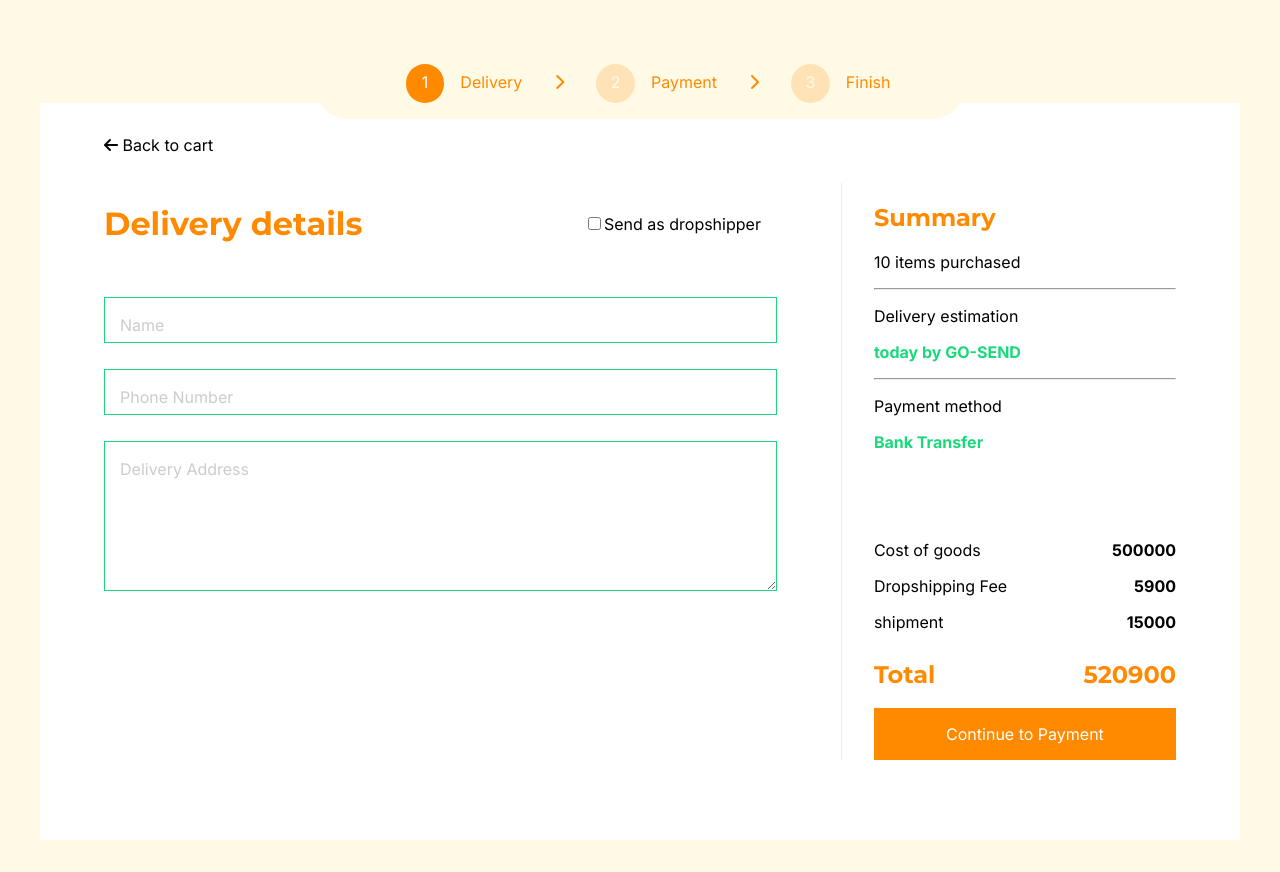
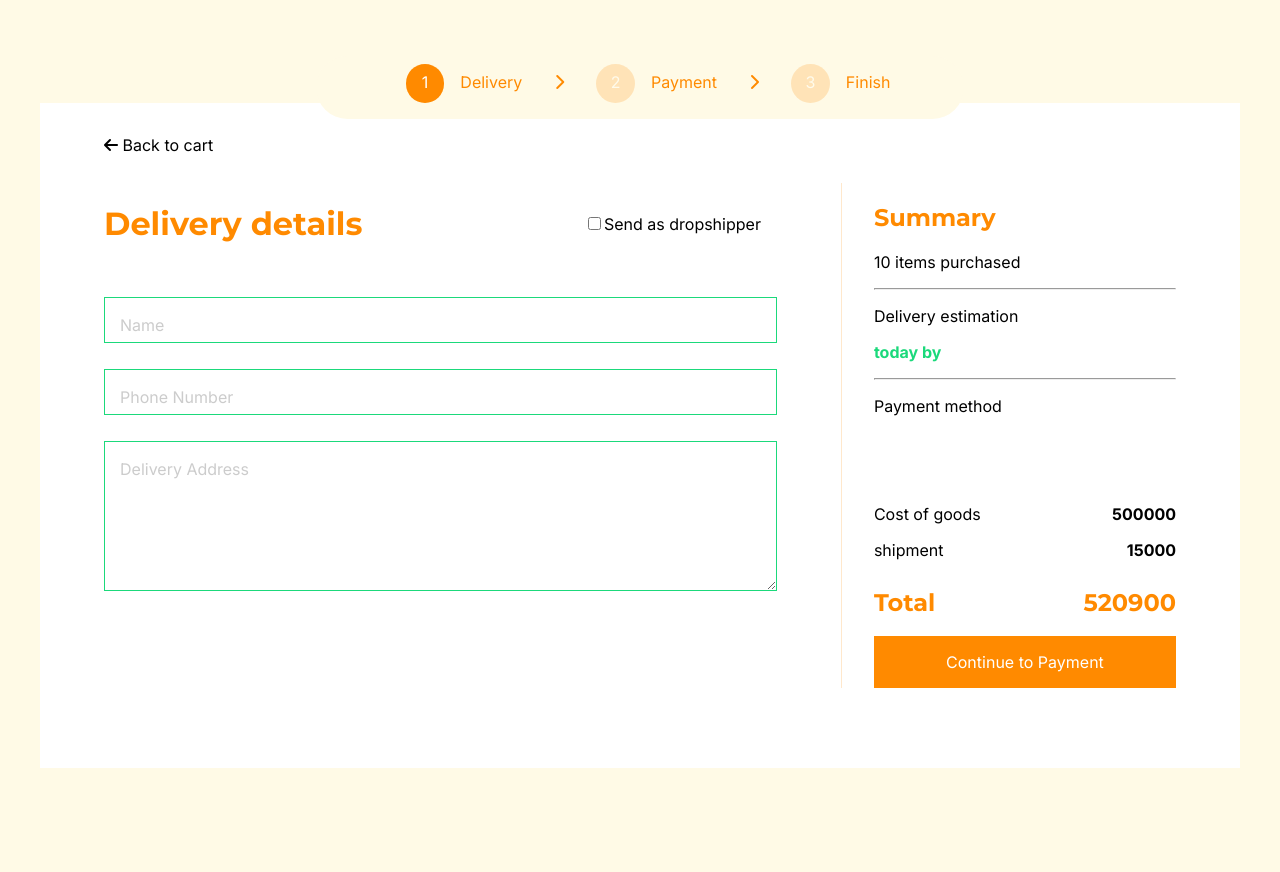
Before and after one commit to airaciv/checkout-page, a React (Create React App) app: page / in a window 1280 px wide. After the commit the page ends 800 px from the top, so only its background shows below. Built offline with nearby package versions, Linux system fonts and the light colour scheme.

Commit message:
save orderID in form data and change summary component based on payment method

```diff
--- a/src/components/App.js
+++ b/src/components/App.js
@@ -143,23 +143,20 @@ function App() {
     defaultValues: data,
   });
 
-  const { handleSubmit, setValue, register } = useFormReturn;
+  const { handleSubmit } = useFormReturn;
 
   const onSubmit = (data) => {
     localStorage.setItem("data", JSON.stringify(data));
     if (step < 3) {
       setStep(step + 1);
-      if (step === 2) {
-        setValue("orderID", orderID);
-      }
     }
   };
 
   //Delivery and Payment Options
   const deliveryOptions = [
-    { name: "GO-SEND", shipmentFee: 15000 },
-    { name: "JNE", shipmentFee: 9000 },
-    { name: "Personal Courier", shipmentFee: 29000 },
+    { name: "GO-SEND", shipmentFee: 15000, deliveryEstimate: "today" },
+    { name: "JNE", shipmentFee: 9000, deliveryEstimate: "2 days" },
+    { name: "Personal Courier", shipmentFee: 29000, deliveryEstimate: "1 day" },
   ];
 
   const paymentOptions = [
@@ -175,6 +172,7 @@ function App() {
       useFormReturn={useFormReturn}
       deliveryOptions={deliveryOptions}
       paymentOptions={paymentOptions}
+      orderID={orderID}
     />,
     <Finish useFormReturn={useFormReturn} orderID={orderID} />,
   ][step - 1];
@@ -194,10 +192,12 @@ function App() {
         <ContentContainer>
           {content} {/* Display content based on step counter */}
         </ContentContainer>
-        {/* Need to be able to save orderID in form data, still need fixing */}
-        <input type="hidden" {...register("orderID")}></input>
         {/* Passing over function to submit form on button click */}
-        <Summary onClick={handleSubmit(onSubmit)} step={step} />
+        <Summary
+          onClick={handleSubmit(onSubmit)}
+          step={step}
+          useFormReturn={useFormReturn}
+        />
       </Container>
     </div>
   );
--- a/src/components/Finish.jsx
+++ b/src/components/Finish.jsx
@@ -21,11 +21,14 @@ const BackButton = styled.div`
 `;
 
 function Finish({ useFormReturn, orderID, ...restProps }) {
+  const { watch } = useFormReturn;
+  const watchOrderID = watch("orderID");
+
   return (
     <Thankyou>
       <h1>Thank you</h1>
       <p>
-        <strong>Order ID: {orderID}</strong>
+        <strong>Order ID: {watchOrderID}</strong>
       </p>
       <p>Your order will be delivered today with GO-SEND</p>
       <BackButton>
--- a/src/components/Options.jsx
+++ b/src/components/Options.jsx
@@ -19,6 +19,7 @@ function Options({
   useFormReturn,
   deliveryOptions,
   paymentOptions,
+  orderID,
   ...restProps
 }) {
   //React hook form
@@ -84,12 +85,15 @@ function Options({
                 type="hidden"
                 {...register("paymentName", { required: true })}
               ></input>
+              {/* To save orderID in form data */}
+              <input type="hidden" {...register("orderID")}></input>
               <button
                 style={buttonStyle}
                 type="button"
                 onClick={() => {
                   setValue("paymentName", option.name);
                   setValue("comment", option.comment);
+                  setValue("orderID", orderID);
                 }}
               >
                 {option.name}
--- a/src/components/Summary.jsx
+++ b/src/components/Summary.jsx
@@ -43,19 +43,26 @@ const Cost = styled.div`
   }
 `;
 
-function Summary({ step, deliveryOptions, ...restProps }) {
+function Summary({ step, deliveryOptions, useFormReturn, ...restProps }) {
+  const { watch } = useFormReturn;
+  const watchIsDropship = watch("isDropship");
+  const watchCurrentShipment = watch("shipmentName");
+  const watchCurrentPayment = watch("paymentName");
+
   const cost = {
     costOfGood: 500000,
     dropshippingFee: 5900,
     deliveryFee: 15000,
   };
 
+  const deliveryEstimate = "today";
+
   // Generate proceed button based on step number
   let proceedButton = null;
   if (step <= 1) {
     proceedButton = "Continue to Payment";
   } else if (step === 2) {
-    proceedButton = "Pay with e-Wallet";
+    proceedButton = "Pay with " + watchCurrentPayment;
   }
 
   return (
@@ -65,10 +72,12 @@ function Summary({ step, deliveryOptions, ...restProps }) {
       <p>10 items purchased</p>
       <hr />
       <p>Delivery estimation</p>
-      <ChosenOptions>today by GO-SEND</ChosenOptions>
+      <ChosenOptions>
+        {deliveryEstimate} by {watchCurrentShipment}
+      </ChosenOptions>
       <hr />
       <p>Payment method</p>
-      <ChosenOptions>Bank Transfer</ChosenOptions>
+      <ChosenOptions>{watchCurrentPayment}</ChosenOptions>
 
       {/* Total Summary */}
       <TotalSummary>
@@ -76,10 +85,12 @@ function Summary({ step, deliveryOptions, ...restProps }) {
           <p>Cost of goods</p>
           <p>{cost.costOfGood}</p>
         </Cost>
-        <Cost>
-          <p>Dropshipping Fee</p>
-          <p>{cost.dropshippingFee}</p>
-        </Cost>
+        {watchIsDropship && (
+          <Cost>
+            <p>Dropshipping Fee</p>
+            <p>{cost.dropshippingFee}</p>
+          </Cost>
+        )}
         <Cost>
           <p>
             <strong>{localStorage.getItem("shipment")} </strong>shipment
```
